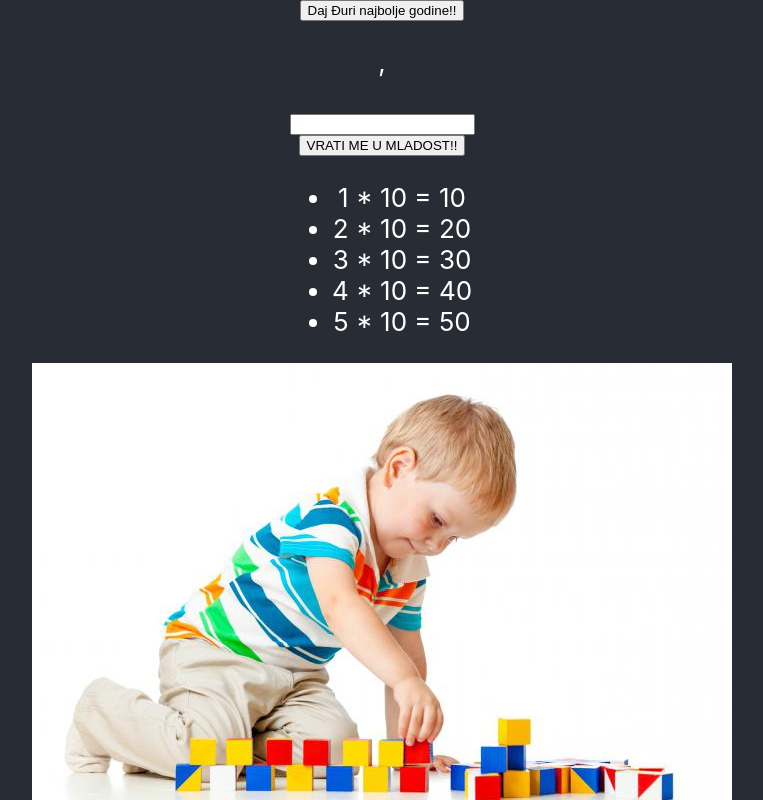
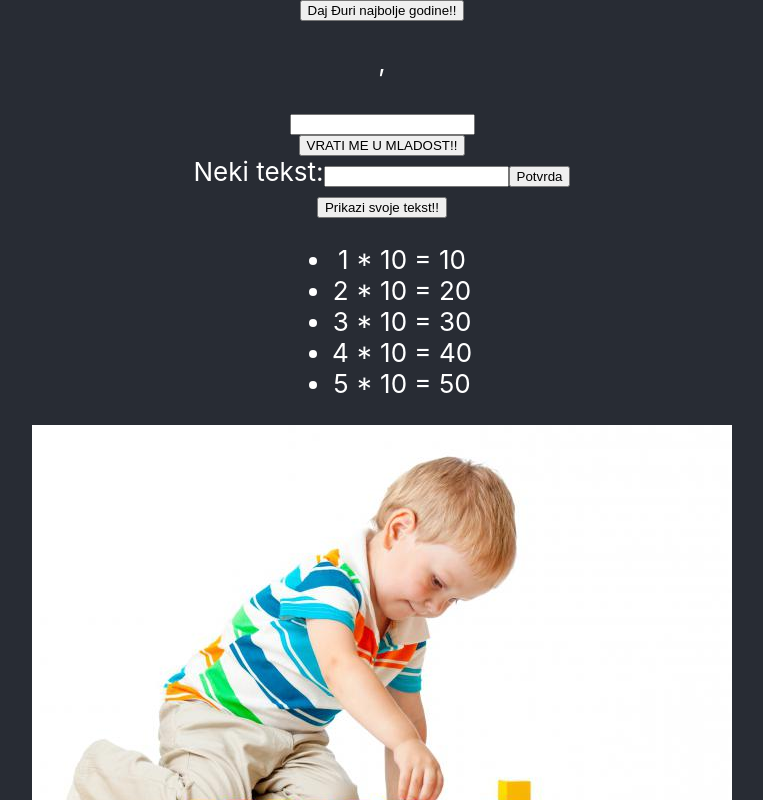
Before and after one commit to CVurbic/state_zadatak, a React (Create React App) app: page / in a window 1280 px wide. Shown: the top 800 px of the page, without its empty margins (258-1021 px from the left). Built offline with nearby package versions, Linux system fonts and the light colour scheme.

Commit message:
FormVjezba

```diff
--- a/src/App.js
+++ b/src/App.js
@@ -9,6 +9,8 @@ import stariSlika from "./imgs/OIP.jpg"
 import KorisnikovInput from './components/KorisnikovInput';
 import Liste from './components/Liste';
 import User from './components/User';
+import FormVjezba from './components/FormVjezba';
+
 
 
 
@@ -109,6 +111,7 @@ class App extends React.Component {
           <IpakNemoj
             handleVratiGodine={this.handleVratiGodine}
           />
+          <FormVjezba/>
           <Liste />
           {users.map((user, index) => {
             return (
--- /dev/null
+++ b/src/components/FormVjezba.jsx
@@ -0,0 +1,42 @@
+import React, { useState } from 'react'
+
+function FormVjezba() {
+
+    const [tekst, setTekst] = useState("")
+    const [pokaziTekst, setPokaziTekst] = useState(false)
+
+
+    const handleSubmit = (event) => {
+        event.preventDefault();
+
+       alert(`Tvoj tekst je spremljen`)
+    }
+    const handleChange = (e) => {
+        setTekst(e.target.value)
+    }
+
+    const handleShowTekst = ()=>{
+setPokaziTekst(!pokaziTekst)
+    }
+    return (
+
+
+        <div>
+            <form onSubmit={handleSubmit}>
+                <label >
+                    Neki tekst:
+                    <input type="text" onChange={handleChange} />
+                </label>
+                <input type="submit" value="Potvrda" />
+
+            </form>
+            <button onClick={handleShowTekst}>{!pokaziTekst? "Prikazi svoje tekst!! " : "Sakrij tekst"}</button>
+            {pokaziTekst && tekst.length>0 &&
+                <h1>Tvoj tekst je <br /> {tekst}</h1>
+
+            }
+        </div>
+    )
+}
+
+export default FormVjezba
```
